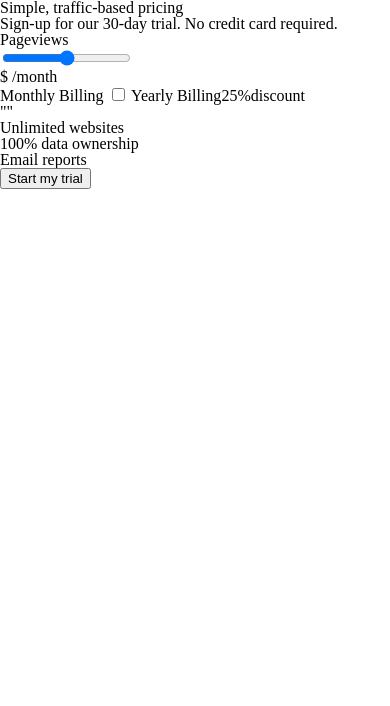
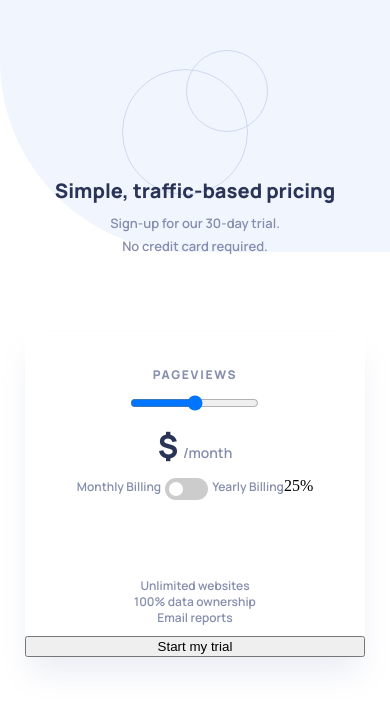
Before and after one commit to tezimach/interactive-price-component, a plain HTML site: page index.html in a window 390 px wide. Drawn offline with Linux system fonts and the light colour scheme.

Commit message:
finished part of the styling of mobile version.

```diff
--- a/index.html
+++ b/index.html
@@ -5,39 +5,38 @@
   <meta name="viewport" content="width=device-width, initial-scale=1.0">
   <link rel="stylesheet" href="./reset.css">
   <link rel="icon" type="image/png" sizes="32x32" href="./images/favicon-32x32.png">
-
+  <link rel="stylesheet" href="./style.css">
+  <link href="https://fonts.googleapis.com/css2?family=Manrope:wght@600;800&display=swap" rel="stylesheet">
   <title>Interactive pricing component</title>
-
-
 </head>
 <body>
   <h1>
     Simple, traffic-based pricing
   </h1>
   <p>
-    Sign-up for our 30-day trial. No credit card required.
+    Sign-up for our 30-day trial. <br> No credit card required.
   </p>
-  <div>
+  <div class="main-container">
     <form action="">
       <div>
-        <output></output><span>Pageviews</span>
+        <output class="pageviews"></output><span class="pageviews">Pageviews</span>
       </div>
       <input type="range">
-      <div>
-        <span>$ </span><output></output><span>/month</span>
+      <div class="price-container">
+        <span class="price">$ </span><output class="price"></output><span class="month">/month</span>
       </div>
       <div>
-        <span>Monthly Billing</span>
+        <span class="general-text">Monthly Billing</span>
         <label class="switch">
           <input type="checkbox">
           <span class="slider round"></span>
         </label>
-        <span>Yearly Billing</span><output>25%</output><span>discount</span>
+        <span class="general-text">Yearly Billing</span><output>25%</output><span class="discount">discount</span>
       </div>
     </form>
-    <div>""</div>
+    <div></div>
     <div>
-      <ul>
+      <ul class="general-text">
         <li>Unlimited websites</li>
         <li>100% data ownership</li>
         <li>Email reports</li>
--- /dev/null
+++ b/style.css
@@ -0,0 +1,146 @@
+body {
+    background-image: url("./images/pattern-circles.svg"), url("./images/bg-pattern.svg");
+    background-repeat: no-repeat, no-repeat;
+    background-position: center 50px, 0 -50%;
+    height: 100vh;
+    display: flex;
+    flex-direction: column;
+    justify-content: center;
+    align-items: center;
+}
+
+h1 {
+    font-family: 'Manrope', sans-serif;
+    font-weight: 800;
+    font-size: 20px;
+    line-height: 27px;
+    text-align: center;
+    color: hsla(226, 36%, 25%, 1);
+    margin-bottom: 8px;
+}
+
+p {
+    font-family: 'Manrope', sans-serif;
+    font-weight: 600;
+    font-size: 13px;
+    line-height: 23px;
+    text-align: center;
+    color: hsla(226, 20%, 60%, 1);
+    margin-bottom: 64px;
+}
+
+.main-container {
+    display: flex;
+    flex-direction: column;
+    text-align: center;
+    box-shadow: 0px 20px 30px -5px rgba(127, 137, 185, 0.152073);
+    border-radius: 8px;
+    background-color: white;
+    width: 87.2%;
+    max-width: 540px;
+}
+
+form {
+    margin: 24px 0 38px 0;
+}
+
+.pageviews {
+    font-family: 'Manrope', sans-serif;
+    font-weight: 800;
+    font-size: 12px;
+    line-height: 16px;
+    text-align: center;
+    letter-spacing: 1.71429px;
+    text-transform: uppercase;
+    color: hsla(226, 20%, 60%, 1);
+    margin-bottom: 25px;
+}
+
+div {
+    margin: 10px 0px;
+}
+
+.price {
+    font-family: 'Manrope', sans-serif;
+    font-weight: 800;
+    font-size: 32px;
+    line-height: 44px;
+    text-align: right;
+    letter-spacing: -0.8px;
+    color: hsla(226, 36%, 25%, 1);
+}
+
+.month {
+    font-family: 'Manrope', sans-serif;
+    font-weight: 600;
+    font-size: 14px;
+    line-height: 19px;
+    text-align: center;
+    color: hsla(226, 20%, 60%, 1);
+}
+
+.general-text {
+    font-family: 'Manrope', sans-serif;
+    font-weight: 600;
+    font-size: 12px;
+    line-height: 16px;
+    text-align: center;
+    color: hsla(226, 20%, 60%, 1);
+}
+
+.discount {
+    display: none;
+}
+
+/*toggle input styles*/
+.switch {
+    position: relative;
+    display: inline-block;
+    width: 43px;
+    height: 22px;
+  }
+
+  .switch input {
+    opacity: 0;
+    width: 0;
+    height: 0;
+  }
+
+  .slider {
+    position: absolute;
+    cursor: pointer;
+    top: 0;
+    left: 0;
+    right: 0;
+    bottom: 0;
+    background-color: #ccc;
+    -webkit-transition: .4s;
+    transition: .4s;
+  }
+
+  .slider:before {
+    position: absolute;
+    content: "";
+    height: 14px;
+    width: 14px;
+    left: 4px;
+    bottom: 4px;
+    background-color: white;
+    -webkit-transition: .4s;
+    transition: .4s;
+  }
+
+  input:checked + .slider:before {
+    -webkit-transform: translateX(20px);
+    -ms-transform: translateX(20px);
+    transform: translateX(20px);
+  }
+
+  /* Rounded sliders */
+  .slider.round {
+    border-radius: 15px;
+  }
+
+  .slider.round:before {
+    border-radius: 50%;
+  }
```
